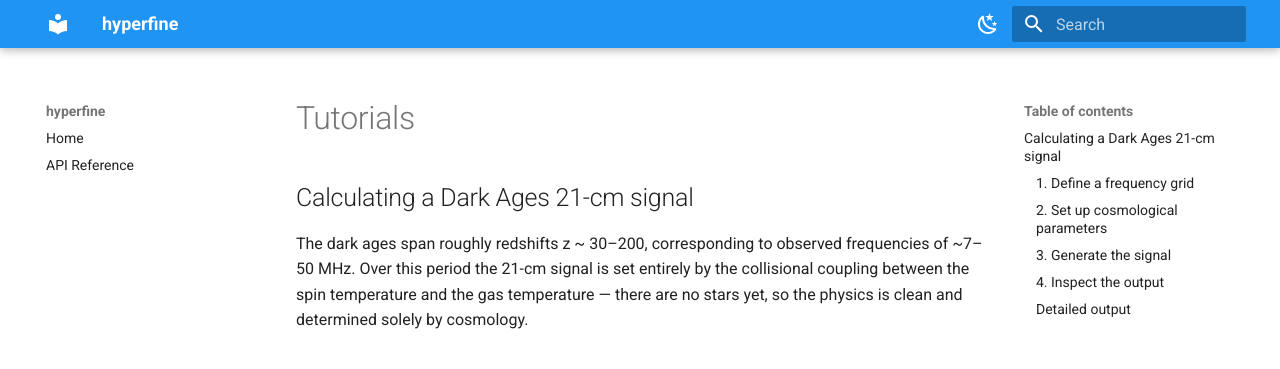
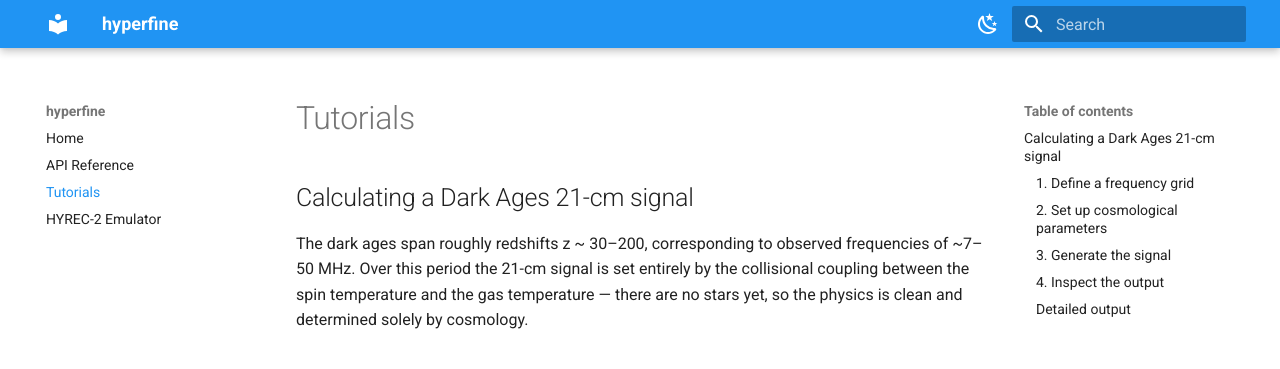
Before and after one commit to htjb/hyprfine, an MkDocs documentation site: the page built from docs/tutorials.md, in a window 1280 px wide. Shown: the top 369 px of the page. Built offline with MkDocs 1.6.1 and Material for MkDocs 9.7.7, drawn with Linux system fonts in a browser that asks for light colours.

Commit message:
adding tutorial and a note on emulators to docs

```diff
--- a/mkdocs.yaml
+++ b/mkdocs.yaml
@@ -30,6 +30,9 @@ plugins:
 markdown_extensions:
   - pymdownx.highlight
   - pymdownx.superfences
+
 nav:
   - Home: index.md
   - API Reference: api-reference.md
+  - Tutorials: tutorials.md
+  - HYREC-2 Emulator: hyrec_emulators.md
```
